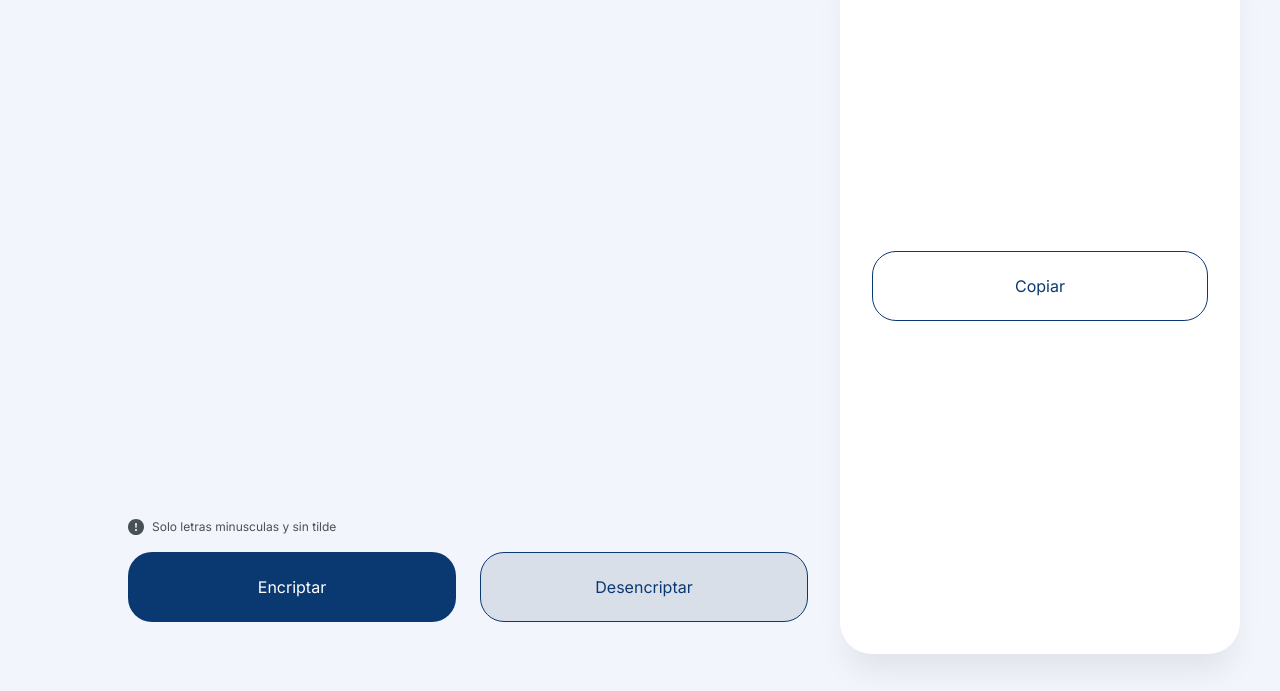
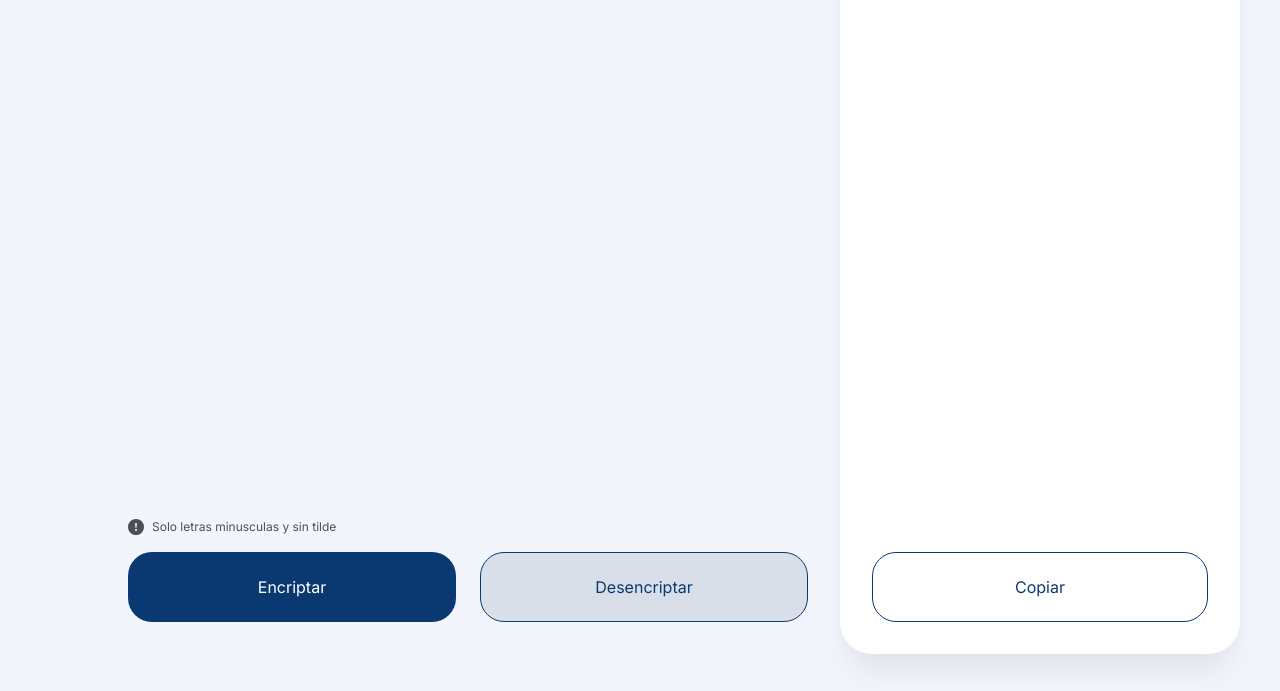
Before and after one commit to luisangellopezatencio/encriptador-app, a plain HTML site: page index.html in a window 1280 px wide. Both pictures are taken after a click on the button "Encriptar". Shown: the part 106-797 px from the top of the page. Drawn offline with Linux system fonts and the light colour scheme.

Commit message:
fix(css): improve elements position in banner output

```diff
--- a/app.js
+++ b/app.js
@@ -5,6 +5,7 @@ const textoSalida = document.querySelector("#texto-salida");
 const svg = document.querySelector("#svg");
 const mensaje = document.querySelector("#mensaje");
 const btnCopiar = document.querySelector("#btn-copiar");
+const contenidoOutput = document.querySelector(".contenido__output");
 
 let toggle = false;
 let contador = 0;
@@ -15,11 +16,13 @@ function mostrarOcultarContenido() {
         mensaje.style.display = "none";
         svg.style.display = "none";
         btnCopiar.style.display = "block";
+        contenidoOutput.classList.add("spaceBetween");
         toggle = true;
     } else {
         mensaje.style.display = "block";
         svg.style.display = "block";
         btnCopiar.style.display = "none";
+        contenidoOutput.classList.remove("spaceBetween");
         toggle = false;
     }
 }
--- a/styles/style.css
+++ b/styles/style.css
@@ -153,6 +153,9 @@ main{
   flex-direction: column;
   justify-content: center;
 }
+.spaceBetween{
+  justify-content: space-between;
+}
 .contenido__output p{
   text-align: center;
 }
```
Also changed, not shown: index.html (+12 -4 lines).
